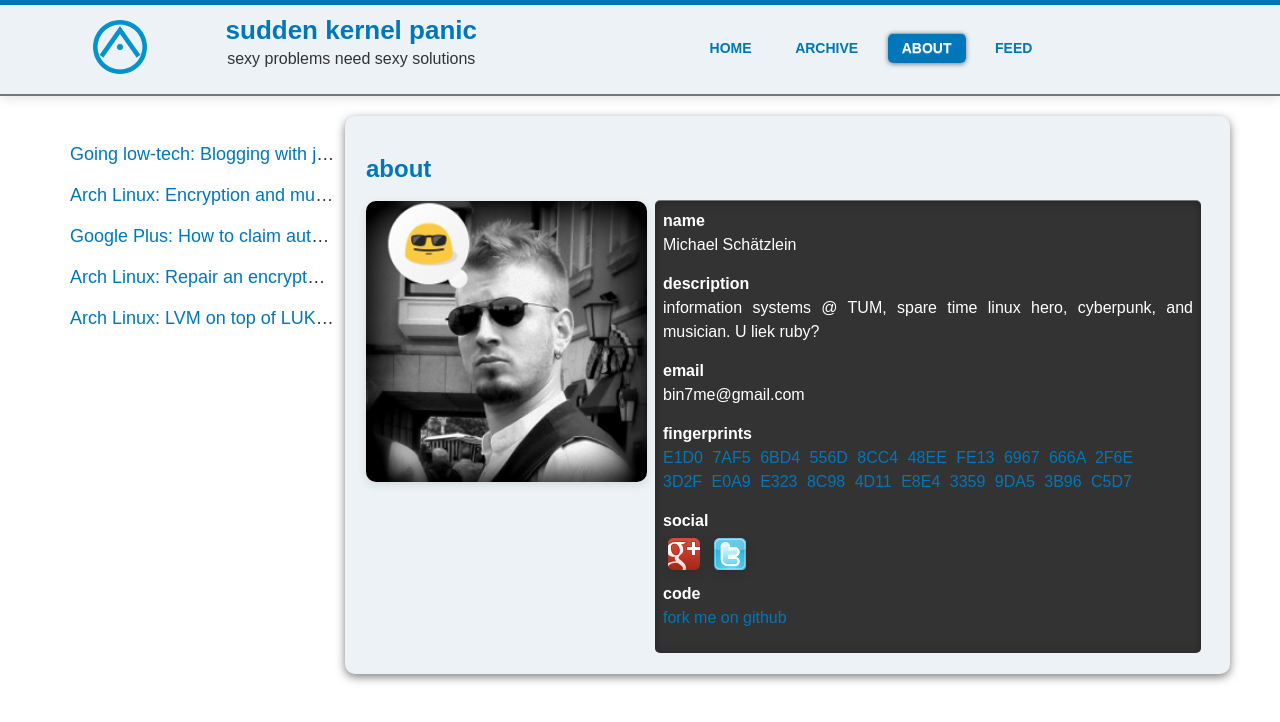
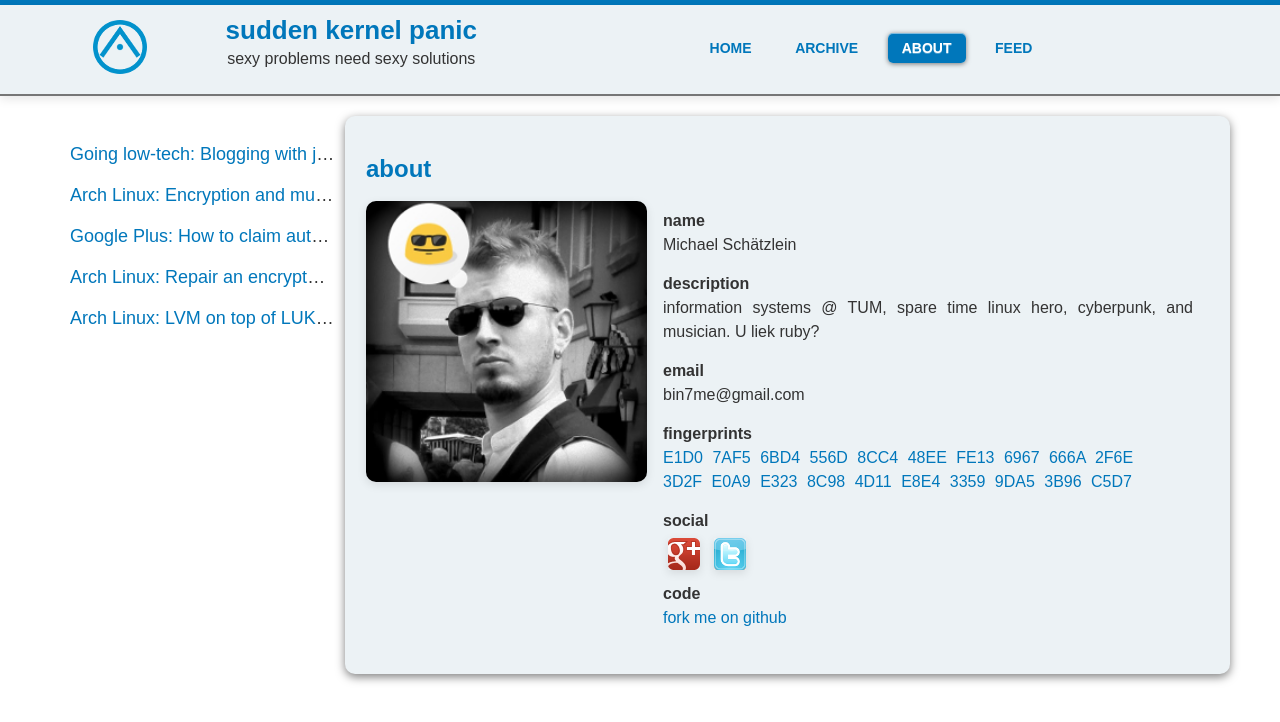
Before and after one commit to Bin7me/bin7me.github.io, a Jekyll site: the page built from about.html, in a window 1280 px wide. Shown: the top 722 px of the page. Built offline with Jekyll 4.4.1, drawn with Linux system fonts in a browser that asks for light colours; Markdown is read by kramdown in place of the engine named in the settings.

Commit message:
removed box for personal details

```diff
--- a/css/style.css
+++ b/css/style.css
@@ -306,6 +306,7 @@ pre, code {
 
 #archive li:hover {
   background: #bbb;
+  color: #0077bb;
   box-shadow: inset 0 1px 3px rgba(0,0,0,.5), 0 1px 0 rgba(255,255,255,.1);
 }
 
@@ -319,11 +320,8 @@ pre, code {
 }
 
 #about {
-  background: #333;
-  color: #fff;
   font-size: 16px;
   border-radius: 5px;
-  box-shadow: inset 0 1px 10px rgba(0,0,0,.3), 0 1px 0 rgba(255,255,255,.1), 0 -1px 0 rgba(0,0,0,.5);
   padding: .5em;
   margin: 0 .5em;
 }
```
